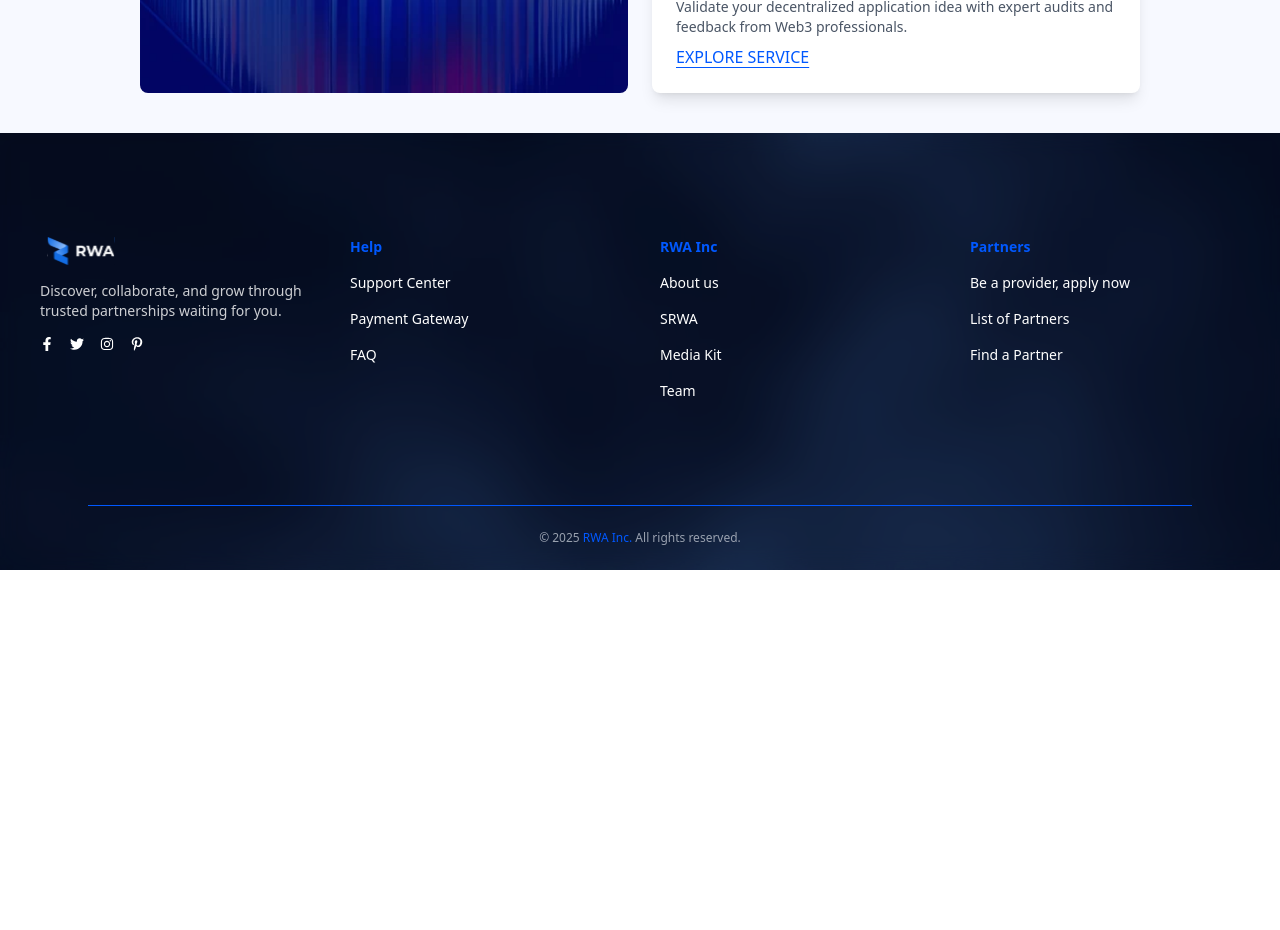
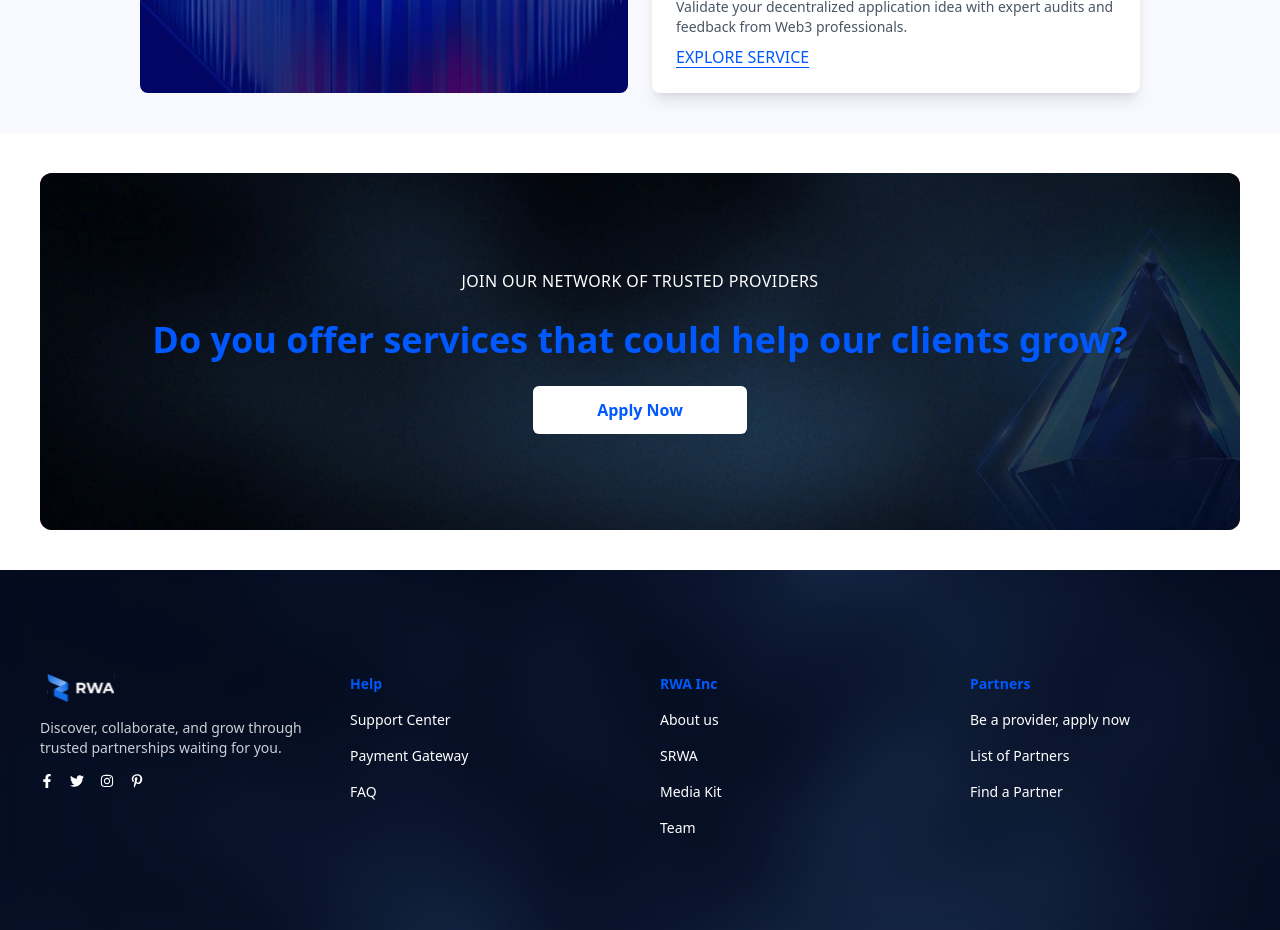
Before and after one commit to ShowyCone/partner-portal, a React (Vite) app: page / in a window 1280 px wide. Shown: the part 2440-3370 px from the top of the page. Before the commit the page ends 3010 px from the top, so only its background shows below. Built offline with nearby package versions, Linux system fonts and the light colour scheme.

Commit message:
banner section done

```diff
--- a/src/pages/home/Home.jsx
+++ b/src/pages/home/Home.jsx
@@ -2,6 +2,7 @@ import React from 'react'
 import Hero from './components/Hero'
 import ServicesSection from './components/ServicesSection'
 import ChooseYourTrack from './components/ChooseYourTrack'
+import BannerSection from './components/BannerSection'
 
 const Home = () => {
   return (
@@ -9,6 +10,7 @@ const Home = () => {
       <Hero />
       <ServicesSection />
       <ChooseYourTrack />
+      <BannerSection />
     </main>
   )
 }
--- /dev/null
+++ b/src/pages/home/components/BannerSection.jsx
@@ -0,0 +1,46 @@
+import React from 'react'
+import { motion } from 'framer-motion'
+
+const BannerSection = () => {
+  return (
+    <section className='overflow-hidden p-10 w-full'>
+      <motion.div
+        initial={{ opacity: 0, y: 40 }}
+        whileInView={{ opacity: 1, y: 0 }}
+        transition={{ duration: 0.6, ease: 'easeOut' }}
+        viewport={{ once: true }}
+        className='relative z-10 flex flex-col items-center text-center gap-6 py-16 md:py-24 px-4 md:px-20 bg-red-500 rounded-xl overflow-hidden'
+      >
+        <img
+          src='/backgroundbanner.webp'
+          alt=''
+          className='absolute top-0 right-0 -z-10 w-full h-full object-cover'
+        />
+
+        <img
+          src='/decorationbanner.webp'
+          alt=''
+          className='absolute right-0 bottom-0 h-full -z-10 object-cover opacity-20'
+        />
+        <p className='text-white text-sm md:text-base uppercase tracking-wide font-medium'>
+          JOIN OUR NETWORK OF TRUSTED PROVIDERS
+        </p>
+
+        {/* Título principal */}
+        <h2 className='text-rwa text-2xl md:text-4xl font-bold leading-tight'>
+          Do you offer services that could help our clients grow?
+        </h2>
+
+        {/* CTA */}
+        <a
+          href='#apply'
+          className='inline-block px-16 py-3 bg-white text-rwa rounded-md font-semibold hover:bg-white/80 transition'
+        >
+          Apply Now
+        </a>
+      </motion.div>
+    </section>
+  )
+}
+
+export default BannerSection
```
Also changed, not shown: public/backgroundbanner.webp (added), public/decorationbanner.webp (added).
